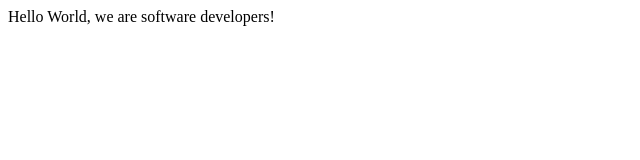
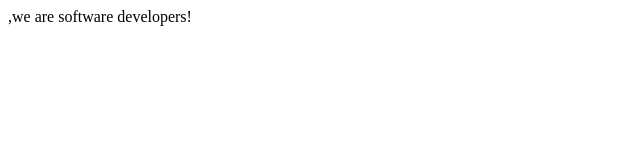
Before and after one commit to Sammy4199/Sam-Mark, a plain HTML site: page index.html in a window 1280 px wide. Shown: the whole page, without its empty margins (0-640 px from the left). Drawn offline with Linux system fonts and the light colour scheme.

Commit message:
Update index.html

```diff
--- a/index.html
+++ b/index.html
@@ -22,6 +22,6 @@
 
     -->
     <script  src="js/index.js"></script>
-    Hello World, we are software developers!
+    ,we are software developers!
   </body>
 </html>
```
